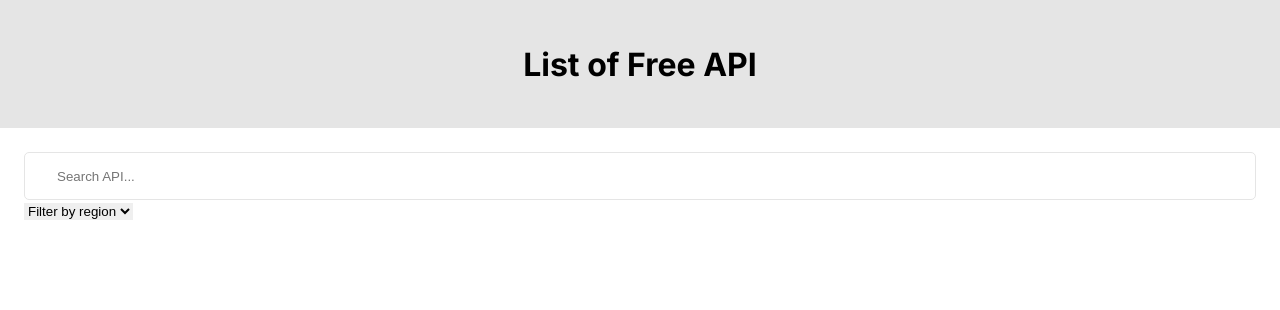
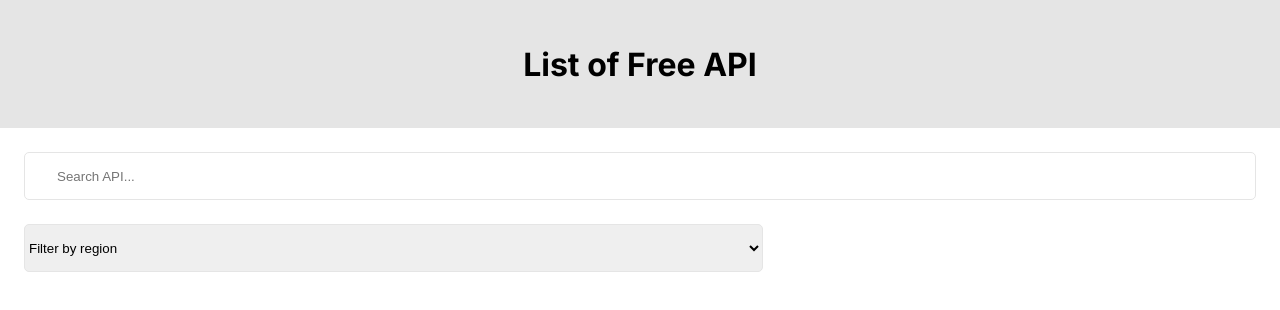
Before and after one commit to toriola998/Api-list, a Vue app: page / in a window 1280 px wide. Shown: the top 310 px of the page. Built offline with nearby package versions, Linux system fonts and the light colour scheme.

Commit message:
added more input styles

```diff
--- a/src/views/Home.vue
+++ b/src/views/Home.vue
@@ -6,8 +6,8 @@
                     <input placeholder="Search API..." class="search" v-model="title" @input="getInput()"/>
                 </div>
 
-                <div>
-                    <select id="category" name="category">
+                <div class="select-wrap">
+                    <select id="category" name="category" v-model="categories">
                         <option value="" disabled selected hidden>Filter by region</option>
                         <option value="">Cat</option>
                     </select>
@@ -22,6 +22,7 @@ export default {
     data() {
         return {
            title: '',
+           categories: '',
         }
     },
     methods: {
@@ -49,12 +50,16 @@ export default {
         border: none;
     }
 
+    .search,
+    select {
+        height: 3rem;
+        border-radius: 5px;
+        border: 1px solid #e5e5e5;
+    }
+
     .search {
-        height: 3rem;
         width: 100%;
         padding-left: 2rem;
-        border-radius: 5px;
-        border: 1px solid #e5e5e5;
     }
 
     .search::-webkit-input-placeholder { /* Edge */
@@ -68,4 +73,9 @@ export default {
     .search::placeholder {
         font-family: inherit;
     }
+
+    select {
+        width: 60%;
+        margin-top: 1.5rem;
+    }
 </style>
```
